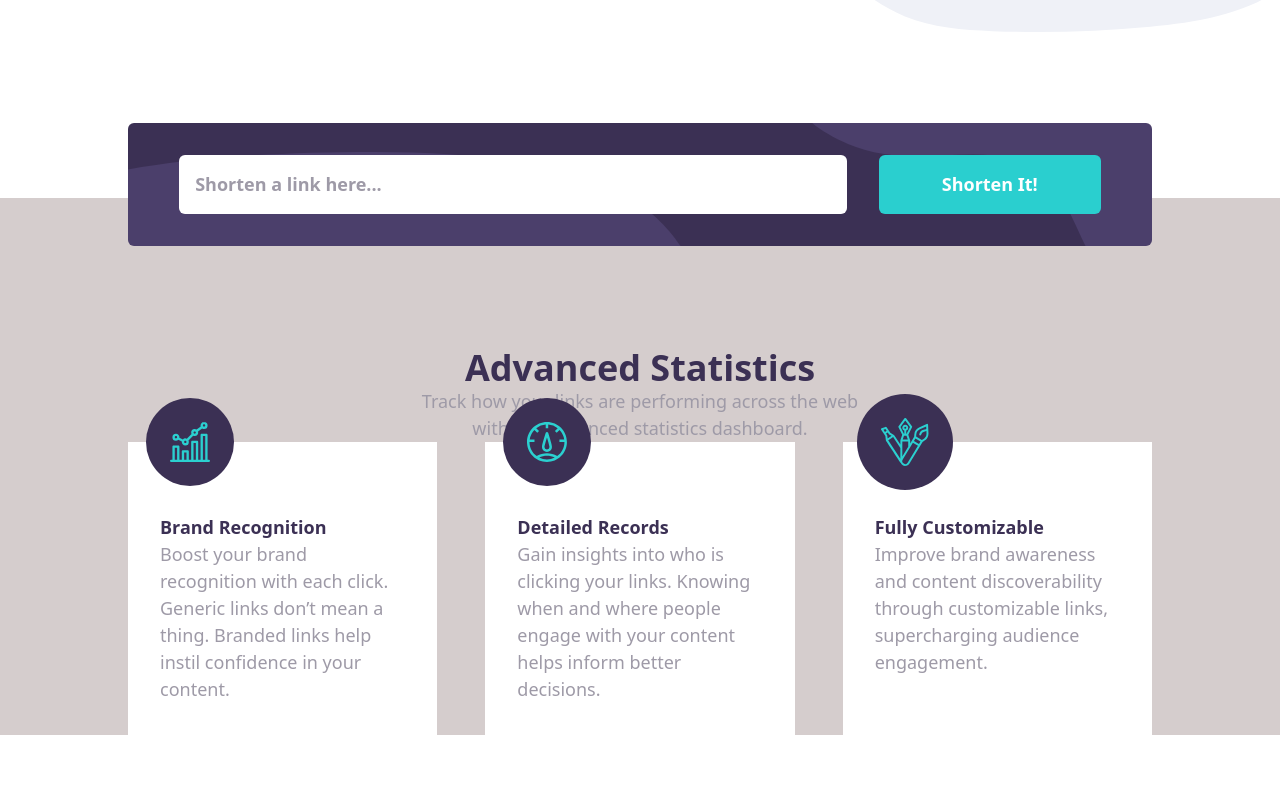
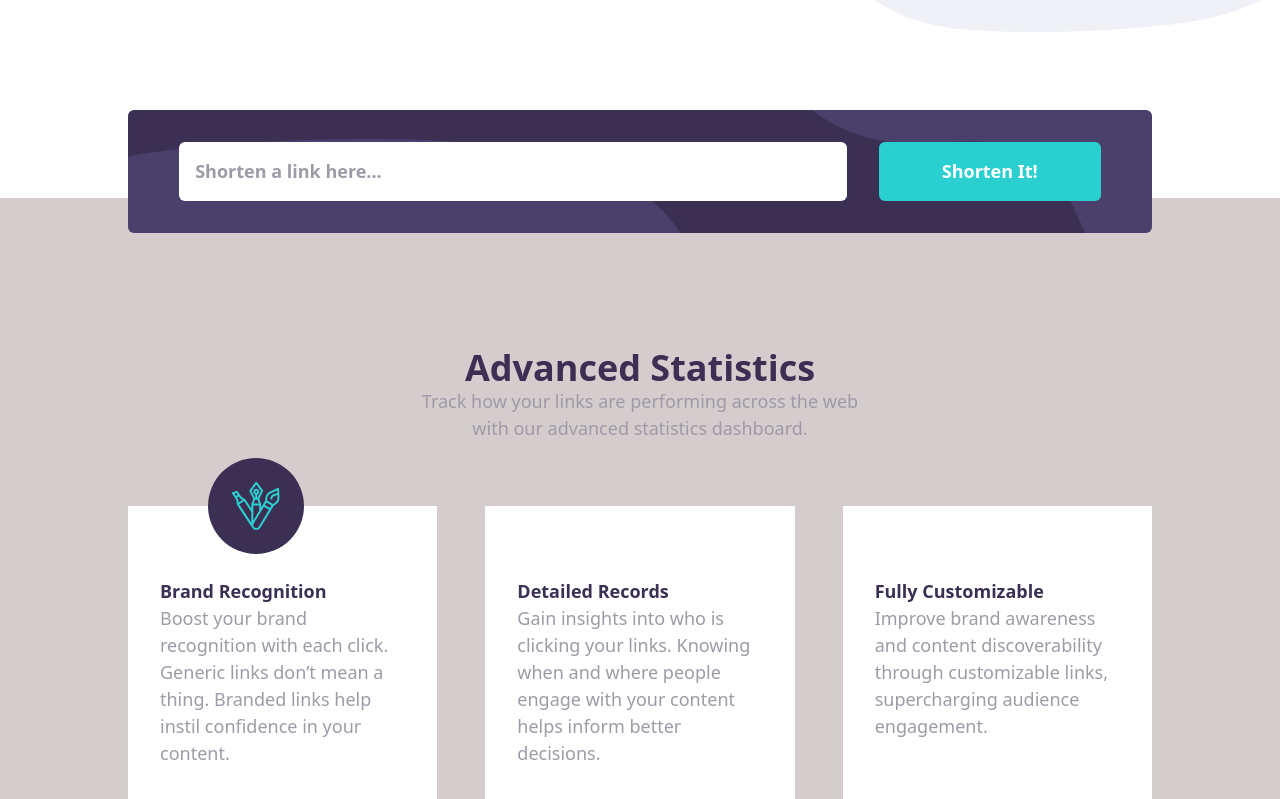
Before and after one commit to Sheriff-Oladimeji/shortly, a React (Vite) app: page / in a window 1280 px wide. Shown: the part 492-1291 px from the top of the page. Before the commit the page ends 1227 px from the top, so only its background shows below. Built offline with nearby package versions, Linux system fonts and the light colour scheme.

Commit message:
fix: fix bugs

```diff
--- a/src/components/Card.jsx
+++ b/src/components/Card.jsx
@@ -1,8 +1,9 @@
+/* eslint-disable react/prop-types */
 
 
 const Card = ({icon, title, content}) => {
   return (
-    <div className="bg-[#fff] w-[100%] relative">
+    <div className="bg-[#fff] w-[100%] mt-10">
       <div className="absolute  transform -translate-x-1/2 -translate-y-1/2 bg-DarkViolet rounded-full p-6 md:left-[20%] left-1/2">
         <img src={icon} alt="icon" />
       </div>
--- a/src/components/Statistics.jsx
+++ b/src/components/Statistics.jsx
@@ -3,8 +3,8 @@ import { cards } from "./data";
 const Statistics = () => {
   return (
     <section className="w-[90%] md:w-[80%] mx-auto">
-      <div className="flex flex-col justify-center items-center">
-        <h2 className="text-4xl font-bold text-DarkViolet">Advanced Statistics</h2>
+      <div className="flex flex-col justify-center items-center mb-6">
+        <h2 className="text-4xl font-bold text-DarkViolet text-center">Advanced Statistics</h2>
         <p className="font-normal text-GrayishViolet max-w-md text-center">Track how your links are performing across the web with our advanced statistics dashboard.
         </p>
       </div>
```
